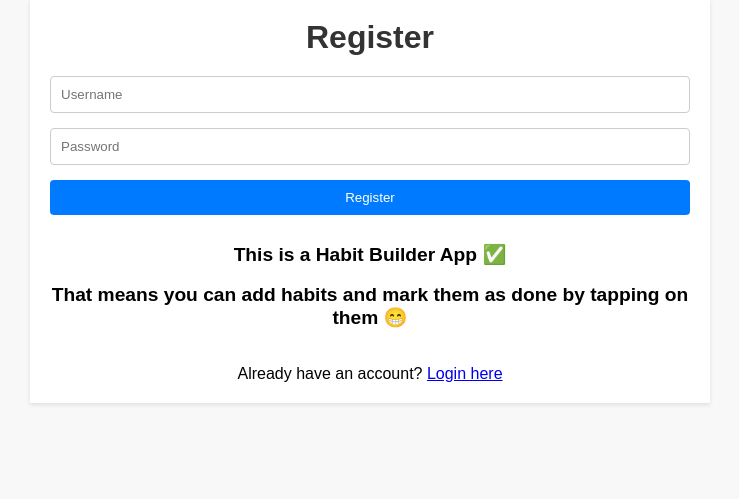
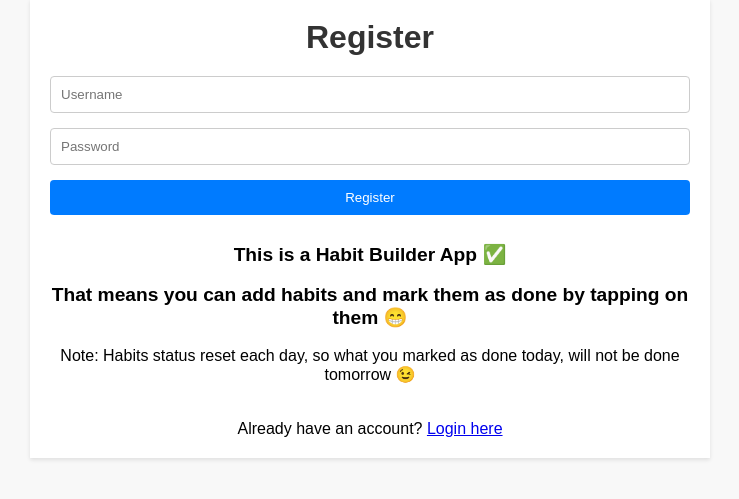
Before and after one commit to Charly-Wolf/habits_app_0.1, a Flask app: page /register in a window 1280 px wide. Shown: the part 41-540 px from the top of the page, without its empty margins (270-1009 px from the left). Run offline with Flask 2, Linux system fonts and the light colour scheme.

Commit message:
Added note about reseting status

```diff
--- a/templates/login.html
+++ b/templates/login.html
@@ -31,6 +31,11 @@
         😁
       </p>
       <br />
+      <p>
+        Note: Habits status reset each day, so what you marked as done today,
+        will not be done tomorrow 😉
+      </p>
+      <br />
       <br />
 
       <p>Don't have an account? <a href="/register">Register here</a></p>
--- a/templates/register.html
+++ b/templates/register.html
@@ -29,6 +29,11 @@
         😁
       </p>
       <br />
+      <p>
+        Note: Habits status reset each day, so what you marked as done today,
+        will not be done tomorrow 😉
+      </p>
+      <br />
       <br />
 
       <p>Already have an account? <a href="/login">Login here</a></p>
```
